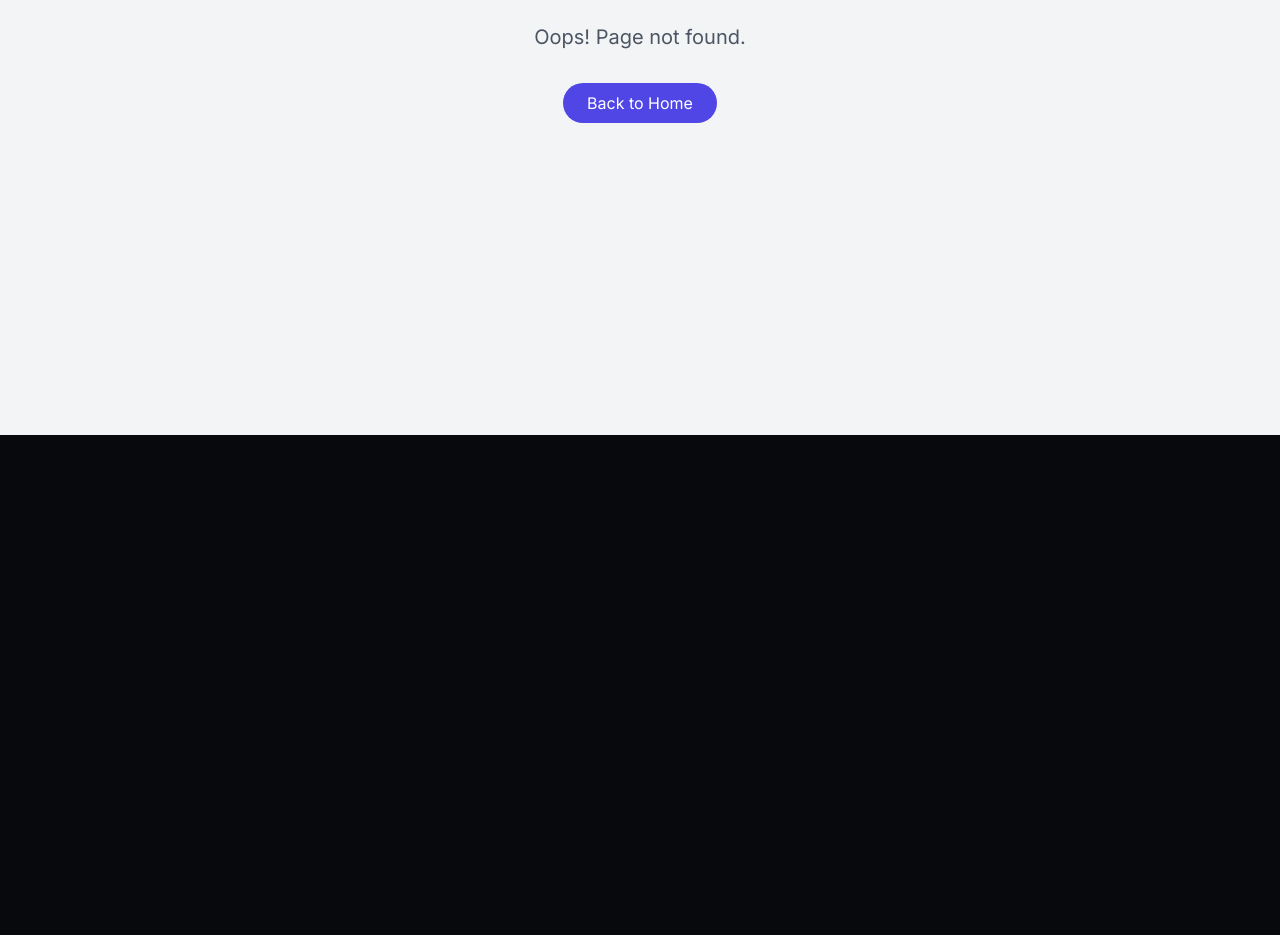
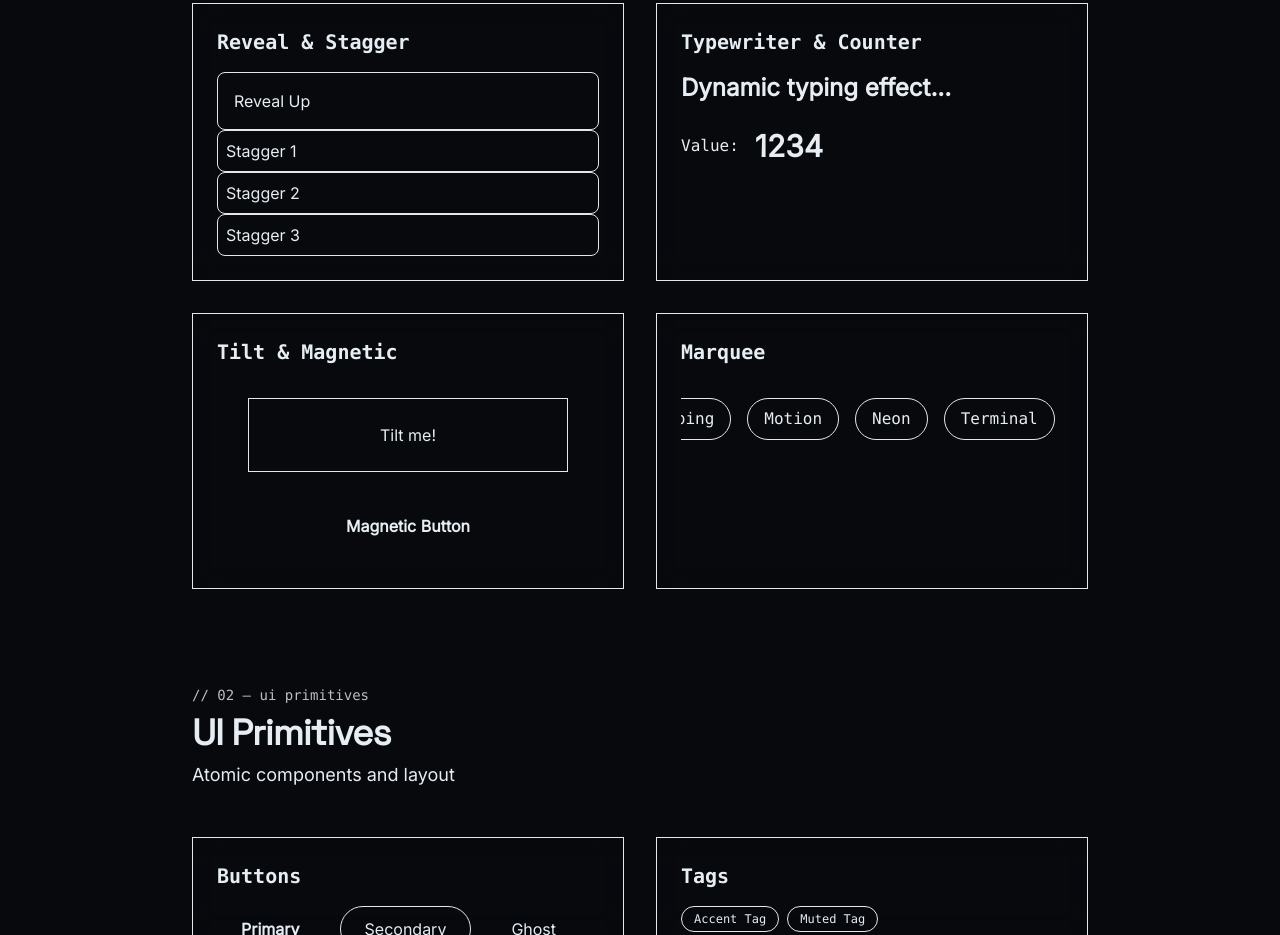
Before and after one commit to HarshShrestha/portfolio, a React (Vite) app: page /dev in a window 1280 px wide. Before the commit this address had no page. Shown: the part 365-1300 px from the top of the page. Before the commit the page ends 800 px from the top, so only its background shows below. Built offline with nearby package versions, Linux system fonts and the light colour scheme.

Commit message:
P2.6: implement /dev showcase page for design system primitives
Co-Authored-By: Claude Code <noreply@anthropic.com>

```diff
--- a/src/main.tsx
+++ b/src/main.tsx
@@ -3,6 +3,7 @@ import ReactDOM from 'react-dom/client';
 import { BrowserRouter, Routes, Route } from 'react-router-dom';
 import Home from './pages/Home';
 import NotFound from './pages/NotFound';
+import DevShowcase from './pages/DevShowcase';
 import './styles/index.css';
 
 ReactDOM.createRoot(document.getElementById('root')!).render(
@@ -10,6 +11,7 @@ ReactDOM.createRoot(document.getElementById('root')!).render(
     <BrowserRouter>
       <Routes>
         <Route path="/" element={<Home />} />
+        <Route path="/dev" element={<DevShowcase />} />
         <Route path="*" element={<NotFound />} />
       </Routes>
     </BrowserRouter>
--- /dev/null
+++ b/src/pages/DevShowcase.tsx
@@ -0,0 +1,122 @@
+import React from 'react';
+import { Reveal } from '../components/motion/Reveal';
+import { Stagger } from '../components/motion/Stagger';
+import { GradientOrbs } from '../components/motion/GradientOrbs';
+import { ScrollProgress } from '../components/motion/ScrollProgress';
+import { Typewriter } from '../components/motion/Typewriter';
+import { Counter } from '../components/motion/Counter';
+import { TiltCard } from '../components/motion/TiltCard';
+import { MagneticButton } from '../components/motion/MagneticButton';
+import { Marquee } from '../components/motion/Marquee';
+import { Button } from '../components/ui/Button';
+import { Tag } from '../components/ui/Tag';
+import { SectionHeading } from '../components/ui/SectionHeading';
+import { Card } from '../components/ui/Card';
+
+const DevShowcase: React.FC = () => {
+  return (
+    <div className="min-h-screen bg-bg text-text p-8 font-body">
+      <ScrollProgress />
+      <GradientOrbs />
+
+      <div className="max-w-4xl mx-auto space-y-24">
+        <header className="text-center space-y-4">
+          <h1 className="text-5xl font-bold text-accent font-heading">Dev Showcase</h1>
+          <p className="text-muted">Internal primitive library for the Neon Terminal design system</p>
+        </header>
+
+        {/* Motion Primitives Section */}
+        <section className="space-y-12">
+          <SectionHeading number="01" title="Motion Primitives" subtitle="Interactive animation primitives" />
+
+          <div className="grid grid-cols-1 md:grid-cols-2 gap-8">
+            <Card>
+              <h3 className="text-xl font-bold mb-4 font-mono">Reveal & Stagger</h3>
+              <div className="space-y-4">
+                <Reveal direction="up"><div className="p-4 bg-surface border border-border rounded-lg">Reveal Up</div></Reveal>
+                <Stagger>
+                  <Reveal delay={0.1}><div className="p-2 bg-surface border border-border rounded-lg">Stagger 1</div></Reveal>
+                  <Reveal delay={0.2}><div className="p-2 bg-surface border border-border rounded-lg">Stagger 2</div></Reveal>
+                  <Reveal delay={0.3}><div className="p-2 bg-surface border border-border rounded-lg">Stagger 3</div></Reveal>
+                </Stagger>
+              </div>
+            </Card>
+
+            <Card>
+              <h3 className="text-xl font-bold mb-4 font-mono">Typewriter & Counter</h3>
+              <div className="space-y-6">
+                <div className="text-2xl font-bold text-accent">
+                  <Typewriter text="Dynamic typing effect..." speed={100} />
+                </div>
+                <div className="flex gap-4 items-center">
+                  <span className="text-muted font-mono">Value:</span>
+                  <Counter value={1234} className="text-3xl font-bold text-accent" />
+                </div>
+              </div>
+            </Card>
+
+            <Card>
+              <h3 className="text-xl font-bold mb-4 font-mono">Tilt & Magnetic</h3>
+              <div className="flex flex-col items-center gap-8 py-4">
+                <TiltCard className="w-full max-w-xs">
+                  <div className="p-6 bg-surface border border-border rounded-card text-center">
+                    <p>Tilt me!</p>
+                  </div>
+                </TiltCard>
+                <MagneticButton>
+                  <Button variant="primary">Magnetic Button</Button>
+                </MagneticButton>
+              </div>
+            </Card>
+
+            <Card>
+              <h3 className="text-xl font-bold mb-4 font-mono">Marquee</h3>
+              <Marquee className="py-4">
+                {['Infinite', 'Smooth', 'Looping', 'Motion', 'Neon', 'Terminal'].map(word => (
+                  <span key={word} className="px-4 py-2 bg-accent/10 text-accent border border-accent/20 rounded-full font-mono">
+                    {word}
+                  </span>
+                ))}
+              </Marquee>
+            </Card>
+          </div>
+        </section>
+
+        {/* UI Primitives Section */}
+        <section className="space-y-12">
+          <SectionHeading number="02" title="UI Primitives" subtitle="Atomic components and layout" />
+
+          <div className="grid grid-cols-1 md:grid-cols-2 gap-8">
+            <Card>
+              <h3 className="text-xl font-bold mb-4 font-mono">Buttons</h3>
+              <div className="flex flex-wrap gap-4">
+                <Button variant="primary">Primary</Button>
+                <Button variant="secondary">Secondary</Button>
+                <Button variant="ghost">Ghost</Button>
+                <Button size="sm">Small</Button>
+                <Button size="lg">Large</Button>
+              </div>
+            </Card>
+
+            <Card>
+              <h3 className="text-xl font-bold mb-4 font-mono">Tags</h3>
+              <div className="flex flex-wrap gap-2">
+                <Tag variant="accent">Accent Tag</Tag>
+                <Tag variant="muted">Muted Tag</Tag>
+              </div>
+            </Card>
+
+            <Card className="md:col-span-2">
+              <h3 className="text-xl font-bold mb-4 font-mono">Containers</h3>
+              <div className="p-4 bg-surface border border-border rounded-card">
+                <p className="text-muted">This is a base Card component used for grouping content.</p>
+              </div>
+            </Card>
+          </div>
+        </section>
+      </div>
+    </div>
+  );
+};
+
+export default DevShowcase;
--- a/src/pages/Home.tsx
+++ b/src/pages/Home.tsx
@@ -13,6 +13,7 @@ import { Button } from '../components/ui/Button';
 import { Tag } from '../components/ui/Tag';
 import { SectionHeading } from '../components/ui/SectionHeading';
 import { Card } from '../components/ui/Card';
+import { Link } from 'react-router-dom';
 
 const Home: React.FC = () => {
   return (
@@ -20,7 +21,10 @@ const Home: React.FC = () => {
       <ScrollProgress />
       <GradientOrbs />
 
-      <div className="absolute top-4 right-4 z-10">
+      <div className="absolute top-4 right-4 z-10 flex gap-2">
+        <Link to="/dev" className="px-3 py-1 text-xs font-mono text-muted border border-border rounded-full hover:text-accent hover:border-accent transition-colors">
+          /dev
+        </Link>
         <ThemeToggle />
       </div>
 
```
Also changed, not shown: 1 other file (tests, documents, lock files or other folders).
